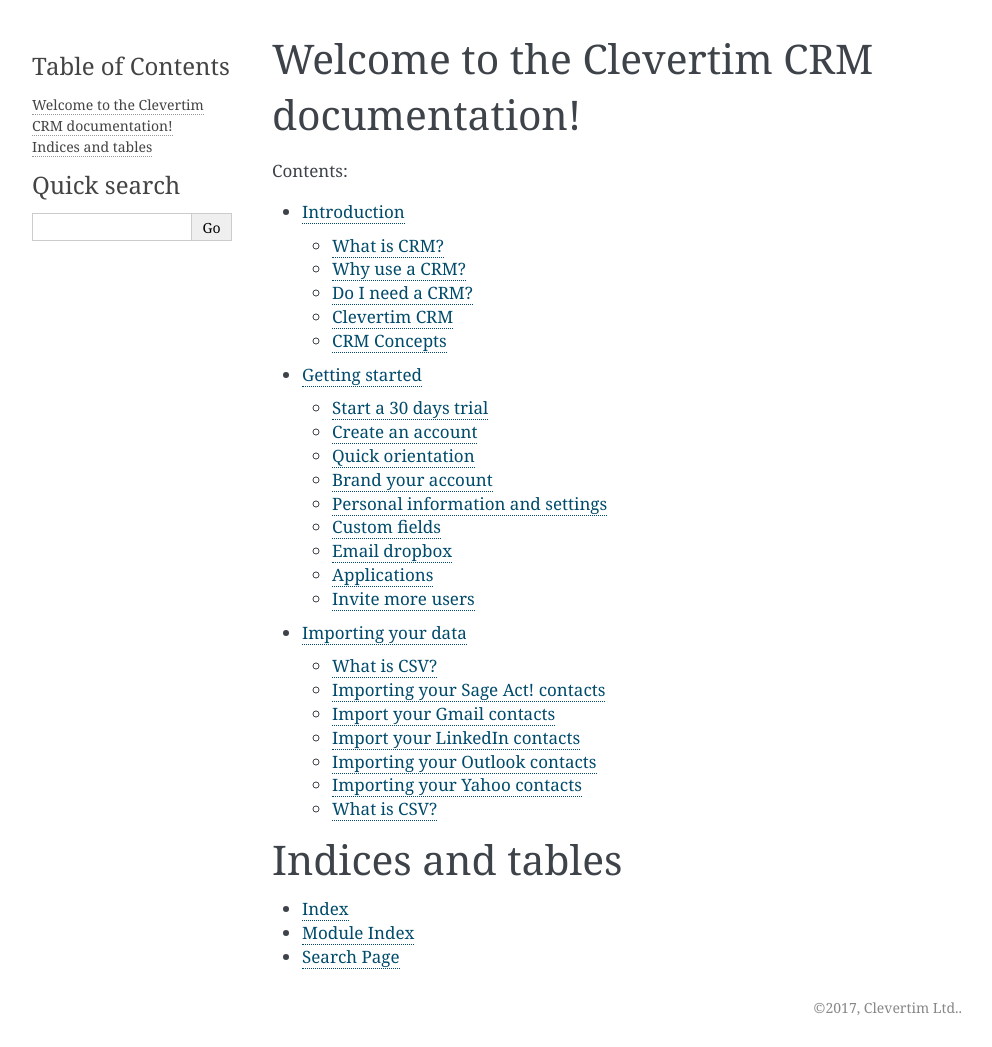
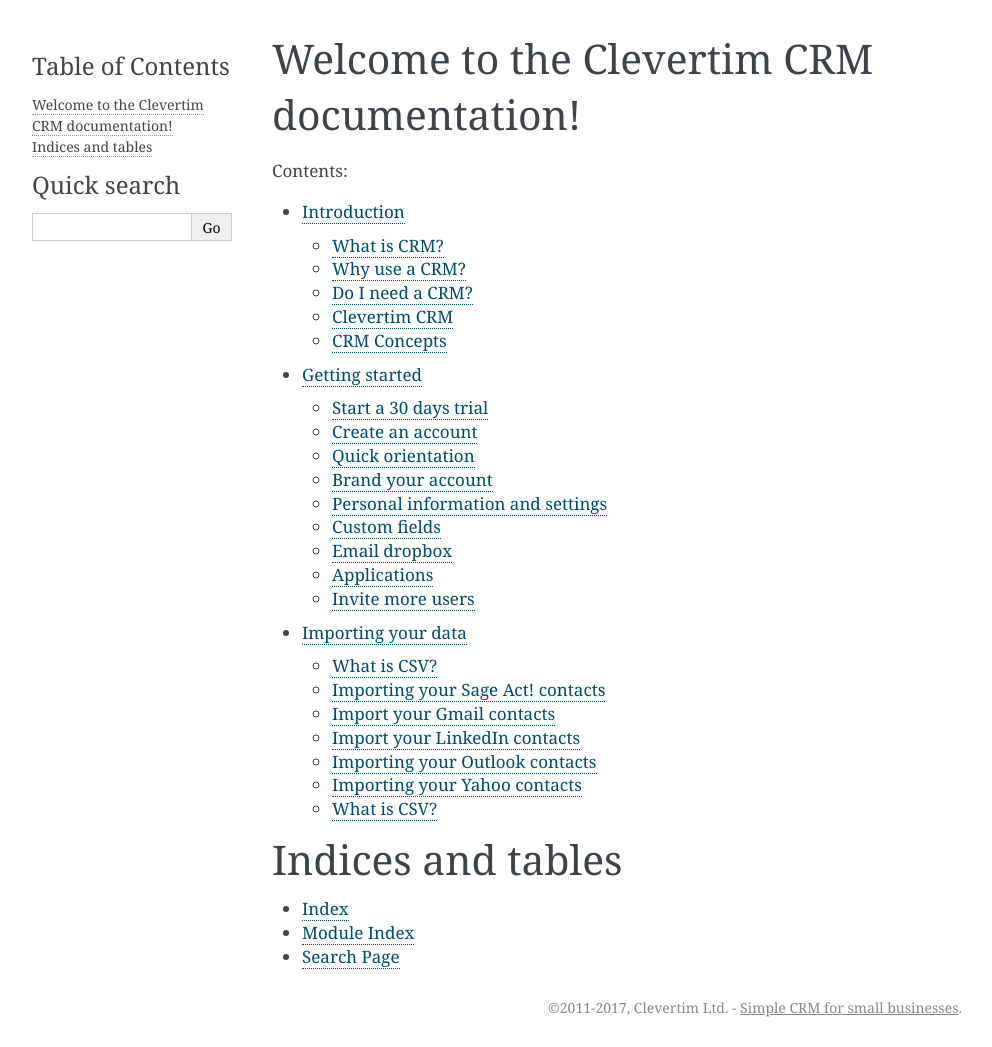
Before and after one commit to ciprianmiclaus/clevertim-user-docs, a Sphinx documentation site: the page built from source/index.rst, in a window 1280 px wide. Shown: the whole page, without its empty margins (148-1140 px from the left). Built offline with Sphinx 7.4.7, drawn with Linux system fonts in a browser that asks for light colours.

Commit message:
update the copyright

```diff
--- a/source/conf.py
+++ b/source/conf.py
@@ -46,7 +46,7 @@
 
 # General information about the project.
 project = u'clevertim-user-docs'
-copyright = u'2017, Clevertim Ltd.'
+copyright = u'2011-2017, Clevertim Ltd. - <a href="https://www.clevertim.com">Simple CRM for small businesses</a>'
 author = u'Clevertim Ltd.'
 
 # The version info for the project you're documenting, acts as replacement for
@@ -128,7 +128,7 @@
 # (source start file, target name, title,
 #  author, documentclass [howto, manual, or own class]).
 latex_documents = [
-    (master_doc, 'clevertim-user-docs.tex', u'clevertim-user-docs Documentation',
+    (master_doc, 'clevertim-user-docs.tex', u'Clevertim CRM Documentation',
      u'Clevertim Ltd.', 'manual'),
 ]
 
```
